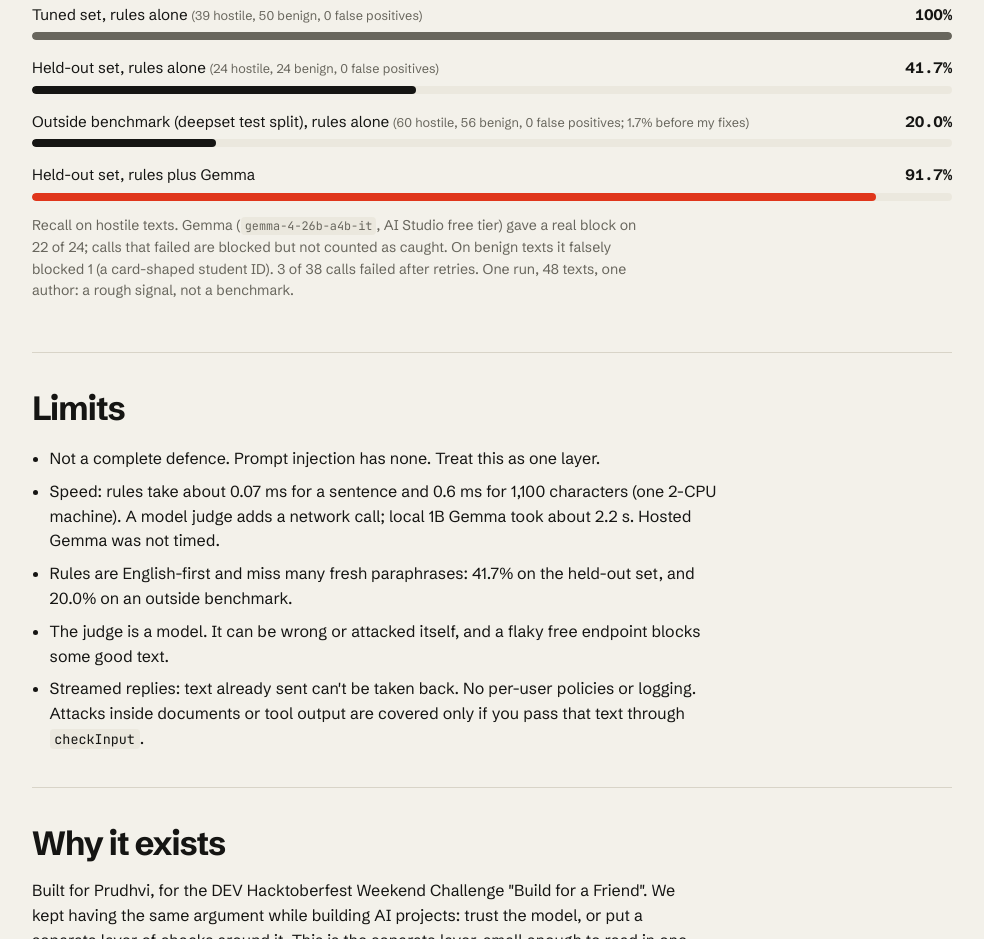
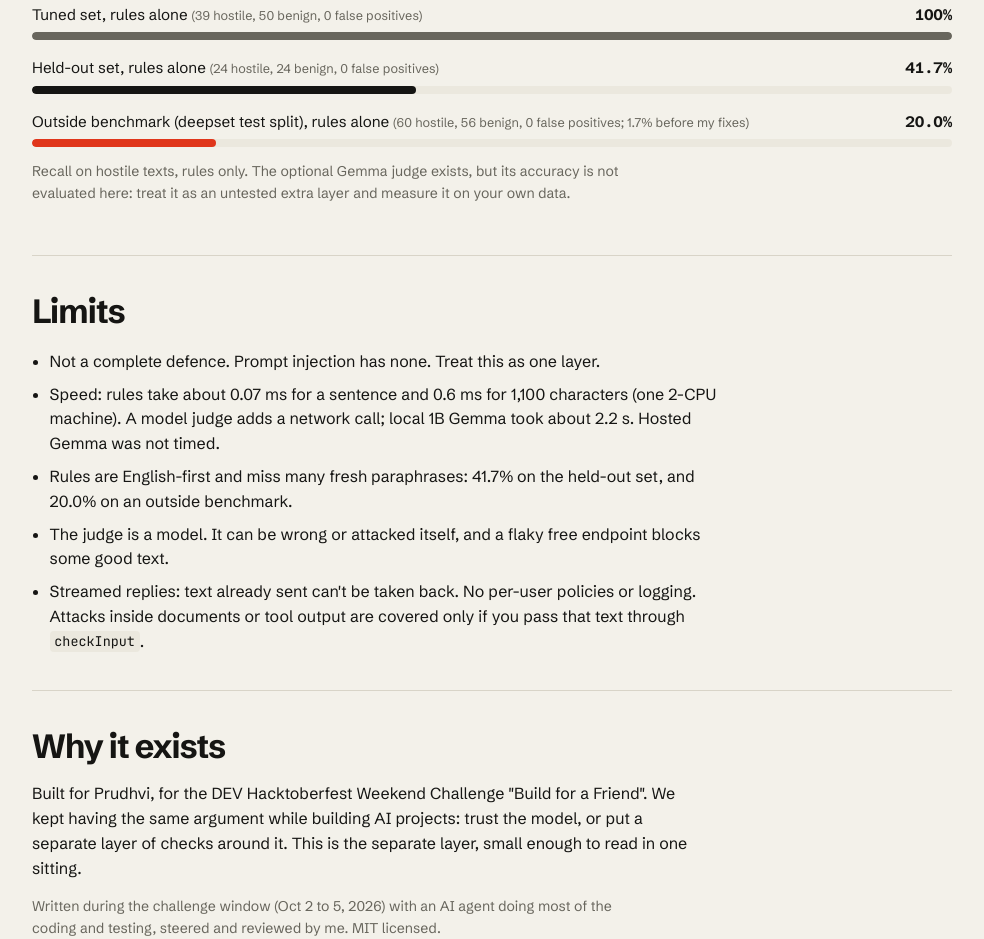
Before and after one commit to MaybeSomeone-arc18/tripwire-guardrails, a website: page demo/standalone.html in a window 1280 px wide. Shown: the part 2245-3184 px from the top of the page, without its empty margins (148-1132 px from the left). Drawn offline with Linux system fonts and the light colour scheme.

Commit message:
Revise recall description and remove Gemma bar
Updated the description of the recall on hostile texts and removed a bar related to Gemma.

```diff
--- a/demo/standalone.html
+++ b/demo/standalone.html
@@ -261,9 +261,8 @@ npx github:MaybeSomeone-arc18/tripwire-guardrails "ignore all previous instructi
     <div class="bar" style="--v:100"><div class="row"><span>Tuned set, rules alone <small>(39 hostile, 50 benign, 0 false positives)</small></span><b>100%</b></div><div class="track"><i></i></div></div>
     <div class="bar hl" style="--v:41.7"><div class="row"><span>Held-out set, rules alone <small>(24 hostile, 24 benign, 0 false positives)</small></span><b>41.7%</b></div><div class="track"><i></i></div></div>
     <div class="bar hl" style="--v:20"><div class="row"><span>Outside benchmark (deepset test split), rules alone <small>(60 hostile, 56 benign, 0 false positives; 1.7% before my fixes)</small></span><b>20.0%</b></div><div class="track"><i></i></div></div>
-    <div class="bar hl" style="--v:91.7"><div class="row"><span>Held-out set, rules plus Gemma</span><b>91.7%</b></div><div class="track"><i></i></div></div>
   </div>
-  <p class="fine">Recall on hostile texts. Gemma (<code>gemma-4-26b-a4b-it</code>, AI Studio free tier) gave a real block on 22 of 24; calls that failed are blocked but not counted as caught. On benign texts it falsely blocked 1 (a card-shaped student ID). 3 of 38 calls failed after retries. One run, 48 texts, one author: a rough signal, not a benchmark.</p>
+  <p class="fine">Recall on hostile texts, rules only. The optional Gemma judge exists, but its accuracy is not evaluated here: treat it as an untested extra layer and measure it on your own data.</p>
 </section>
 
 <section id="limits" class="block">
```
